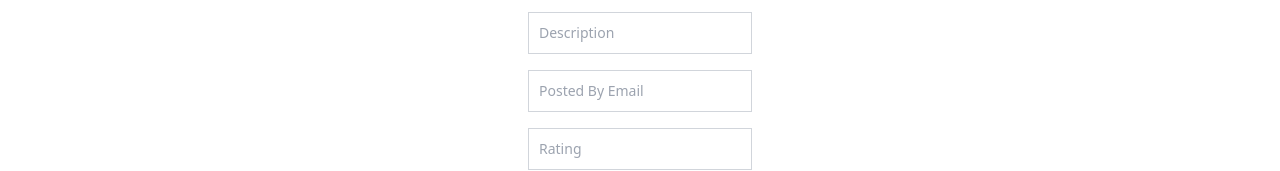
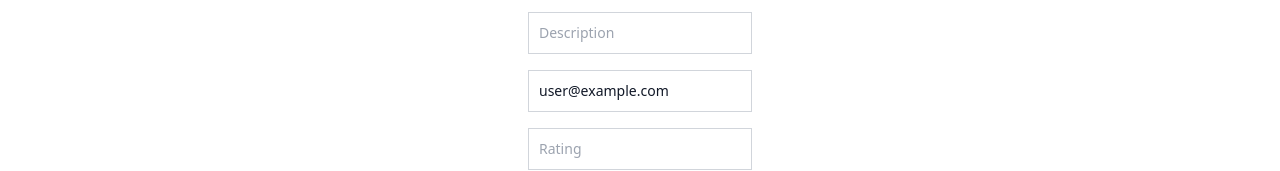
Before and after one commit to najmul19977/Gift-Toy-Clint, a React (Vite) app: page /addtoy in a window 1280 px wide. Shown: the part 398-569 px from the top of the page. Built offline with nearby package versions, Linux system fonts and the light colour scheme; no server answers; sample sign-in values are in the browser's storage.

Commit message:
env section commit

```diff
--- a/src/Pages/Addtoy/Addtoy.jsx
+++ b/src/Pages/Addtoy/Addtoy.jsx
@@ -1,8 +1,10 @@
 import { Result } from 'postcss';
-import React from 'react';
+import React, { useContext } from 'react';
 import { useForm } from "react-hook-form";
+import { AuthContext } from '../../Provider/AuthProvider';
 
 const Addtoy = () => {
+    const {user} = useContext(AuthContext);
 
     const { register, handleSubmit, watch, formState: { errors } } = useForm();
     const onSubmit = data =>{
@@ -33,7 +35,7 @@ const Addtoy = () => {
                 <input className='text-input  border border-gray-300 text-gray-900 text-sm  w-50 p-2.5 m-2' /* defaultValue="Toy Price" */ {...register("price")} placeholder='Toy Price' /> <br />
                 <input className='text-input  border border-gray-300 text-gray-900 text-sm  w-50 p-2.5 m-2' /* defaultValue="Toy Price" */ {...register("img")} placeholder='image URL' /> <br />
                 <input className='text-input  border border-gray-300 text-gray-900 text-sm  w-50 p-2.5 m-2' /* defaultValue="Toy Price" */ {...register("description")} placeholder='Description' /> <br />
-                <input className='text-input  border border-gray-300 text-gray-900 text-sm  w-50 p-2.5 m-2'  /* defaultValue="Toy Price" */ {...register("postedBy")} placeholder='Posted By Email' /> <br />
+                <input className='text-input  border border-gray-300 text-gray-900 text-sm  w-50 p-2.5 m-2'   defaultValue={user?.email}  {...register("postedBy")} placeholder='Posted By Email' /> <br />
                 <input className='text-input  border border-gray-300 text-gray-900 text-sm  w-50 p-2.5 m-2'  /* defaultValue="Toy Price" */ {...register("rating")} placeholder='Rating' /> <br />
 
                 {errors.exampleRequired && <span>This field is required</span>}
--- a/src/Pages/Mytoy/Mytoy.jsx
+++ b/src/Pages/Mytoy/Mytoy.jsx
@@ -4,6 +4,7 @@ import MytoyRow from './MytoyRow';
 
 const Mytoy = () => {
     const { user } = useContext(AuthContext);
+    console.log(user);
     const [items, setItems] = useState([]);
     /* const [products,setProducts]= useState([]); */
 
```
